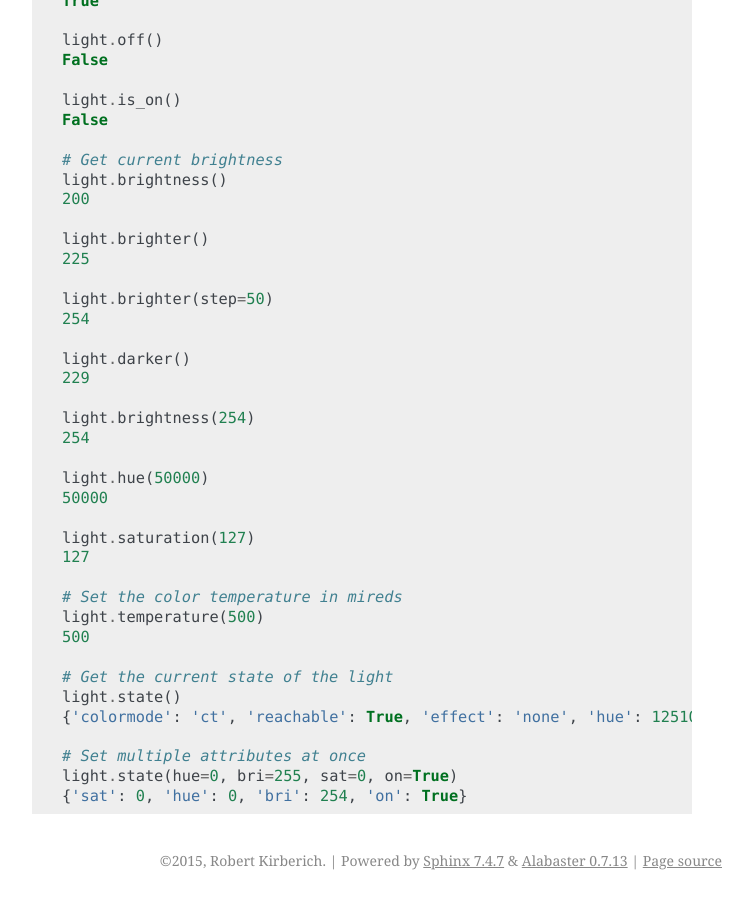
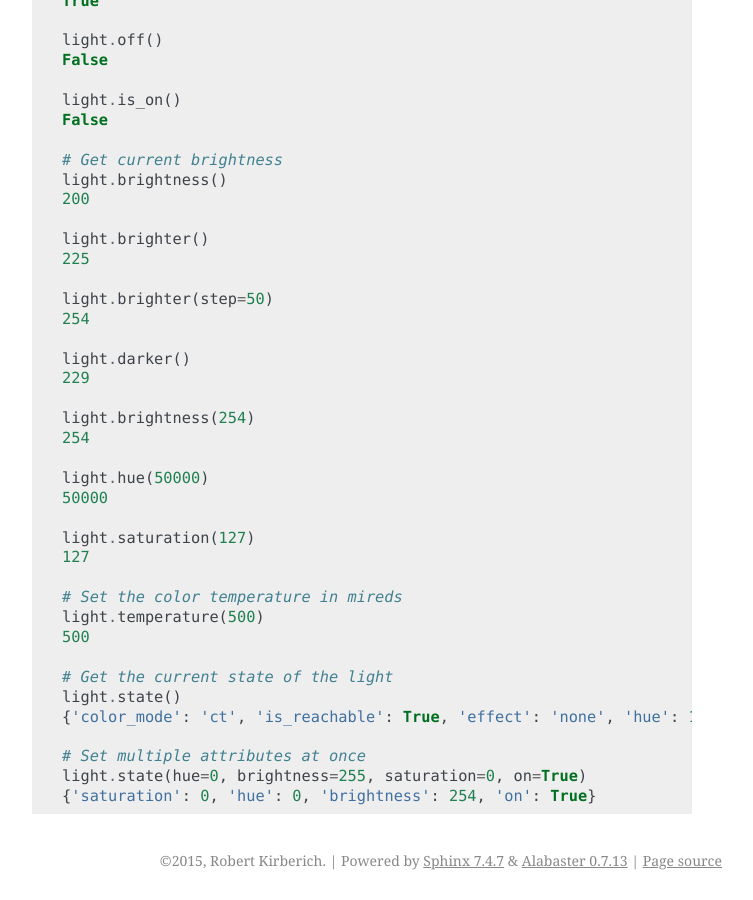
Before and after one commit to kirberich/huegely, a Sphinx documentation site: the page built from docs/source/basic_usage.rst, in a window 1280 px wide and 900 px high, scrolled down 1015 px. Shown: the whole window, without its empty margins (388-1141 px from the left). Built offline with Sphinx 7.4.7, drawn with Linux system fonts in a browser that asks for light colours; formulas are drawn with MathJax 3.

Commit message:
Update documentation

```diff
--- a/docs/source/basic_usage.rst
+++ b/docs/source/basic_usage.rst
@@ -81,8 +81,8 @@
 
     # Get the current state of the light
     light.state()
-    {'colormode': 'ct', 'reachable': True, 'effect': 'none', 'hue': 12510, 'ct': 500, 'on': True, 'alert': 'none', 'sat': 226, 'xy': [0.5268, 0.4133], 'bri': 254}
+    {'color_mode': 'ct', 'is_reachable': True, 'effect': 'none', 'hue': 12510, 'temperature': 500, 'on': True, 'alert': 'none', 'saturation': 226, 'coordinates': [0.5268, 0.4133], 'brightness': 254}
 
     # Set multiple attributes at once
-    light.state(hue=0, bri=255, sat=0, on=True)
-    {'sat': 0, 'hue': 0, 'bri': 254, 'on': True}
+    light.state(hue=0, brightness=255, saturation=0, on=True)
+    {'saturation': 0, 'hue': 0, 'brightness': 254, 'on': True}
--- a/docs/source/conf.py
+++ b/docs/source/conf.py
@@ -63,7 +63,7 @@
 # The short X.Y version.
 version = '0.1'
 # The full version, including alpha/beta/rc tags.
-release = version
+release = '0.1.1'
 
 # The language for content autogenerated by Sphinx. Refer to documentation
 # for a list of supported languages.
--- a/docs/source/light_api.rst
+++ b/docs/source/light_api.rst
@@ -21,7 +21,7 @@
     light.darker(54)       # Brightness is now 200
     light.darker(200)      # Light is now off
 
-    light.set_state(on=True, bri=100)
+    light.set_state(on=True, brightness=100)
 
     # This will raise an error, dimmers don't support setting hue values.
     light.set_state(hue=0)
@@ -30,11 +30,11 @@
 **ExtendedColorLight Example**::
 
     # Set light to bright red
-    light.set_state(on=True, bri=255, hue=0, sat=255)
+    light.set_state(on=True, brightness=255, hue=0, saturation=255)
 
     # Some requests are inherently impossible. This won't raise an error, but only
     # the color temperature setting will have an effect. (Color temperature has a higher priority than color.)
-    light.set_state(hue=0, ct=500)
+    light.set_state(hue=0, temperature=500)
 
 .. toctree::
    :maxdepth: 2
--- a/setup.py
+++ b/setup.py
@@ -12,7 +12,7 @@
 
 setup(
     name=NAME,
-    version='0.1.0',
+    version='0.1.1',
     packages=PACKAGES,
 
     # metadata for upload to PyPI
```
Also changed, not shown: CHANGELOG.md (added, +9 -0 lines), 1 other file.
